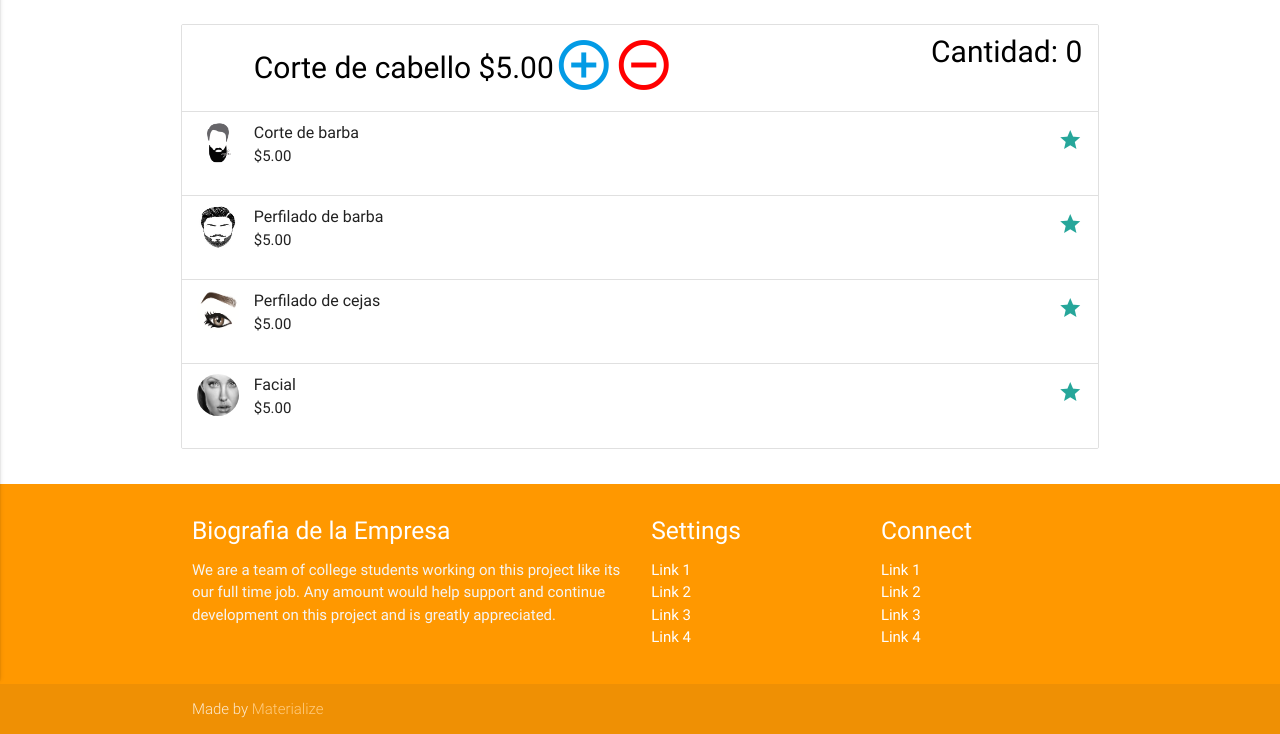
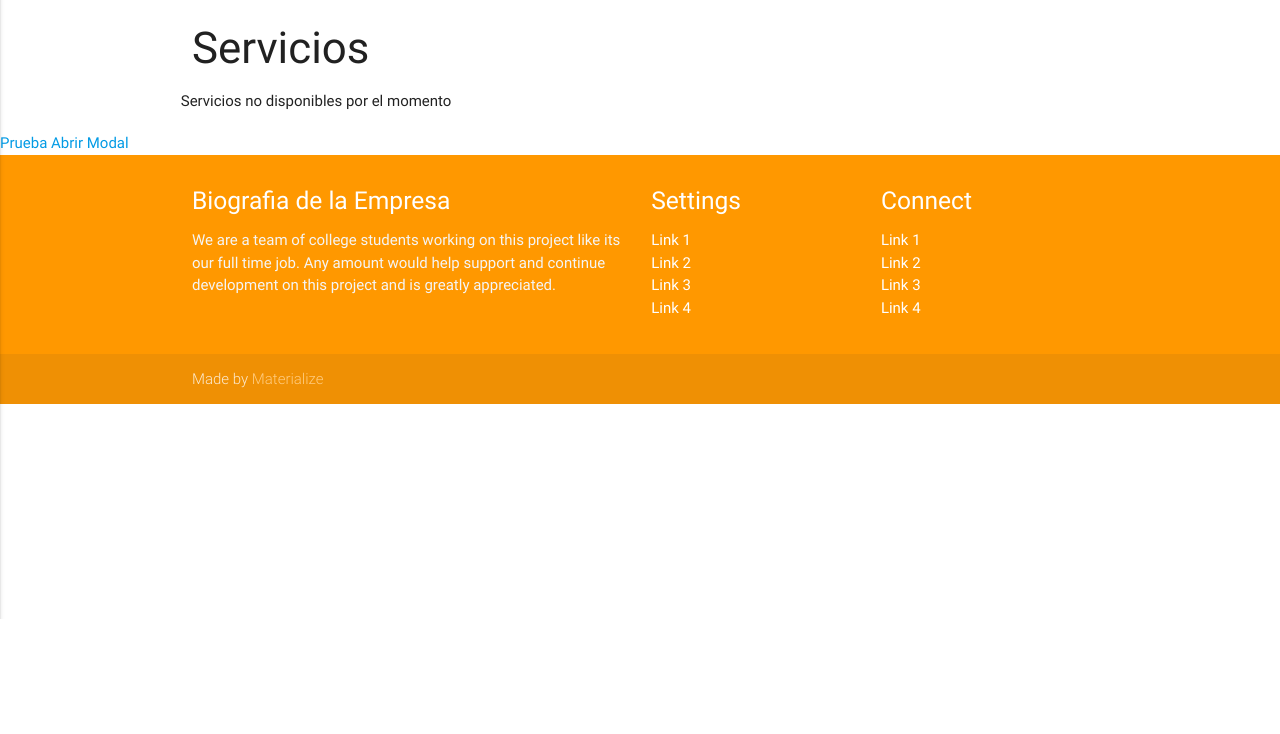
Before and after one commit to rafaelzelaya/TheBoss, a PHP site: page /Vistas/PuntoVenta.php in a window 1280 px wide. Shown: the part 181-915 px from the top of the page. After the commit the page ends 800 px from the top, so only its background shows below. Run offline with PHP 8.4, Linux system fonts and the light colour scheme; the visitor is signed in with stand-in values (Sample User, id 1).

Commit message:
Funcionalidad visual para punto de venta.

```diff
--- a/Vistas/PuntoVenta.php
+++ b/Vistas/PuntoVenta.php
@@ -10,49 +10,29 @@
   <div class="section no-pad-bot" id="index-banner">
     <div class="container">
       <h1 class="header center black-text">Punto de Venta</h1>
-      <div class="row">
-        <ul class="collection">
-          <li class="collection-item avatar valign-wrapper ">
-              <span class="title tamaño_texto">Corte de cabello $5.00</span>
-              <a onclick="AumentarCantidadServicio('codigo1')">
-                <i class="medium material-icons">add_circle_outline</i>
-              </a>
-              <a onclick="ReducirCantidadServicio('codigo1')">
-                <i class="medium material-icons icon_red">remove_circle_outline</i>
-              </a>
-            <a href="#!" class="secondary-content tamaño_texto">
-                Cantidad: <span id="cantidad_codigo1">0</span>
-            </a>
-          </li>
-          <li class="collection-item avatar">
-            <img src="../img/CorteBarba.png" alt="" class="circle">
-            <span class="title">Corte de barba</span>
-            <p>$5.00</p>
-            <a href="#!" class="secondary-content"><i class="material-icons">grade</i></a>
-          </li>
-          <li class="collection-item avatar">
-            <img src="../img/PerfiladoBarba.png" alt="" class="circle">
-            <span class="title">Perfilado de barba</span>
-            <p>$5.00</p>
-            <a href="#!" class="secondary-content"><i class="material-icons">grade</i></a>
-          </li>
-          <li class="collection-item avatar">
-            <img src="../img/PerfiladoCeja.png" alt="" class="circle">
-            <span class="title">Perfilado de cejas</span>
-            <p>$5.00</p>
-            <a href="#!" class="secondary-content"><i class="material-icons">grade</i></a>
-          </li>
-          <li class="collection-item avatar">
-            <img src="../img/facial.png" alt="" class="circle">
-            <span class="title">Facial</span>
-            <p>$5.00</p>
-            <a href="#!" class="secondary-content"><i class="material-icons">grade</i></a>
-          </li>
-</ul>
-      </div>
+      <h3>Servicios</h3>
+      <div class="row" id = "collectionId">Servicios no disponibles por el momento</div>
     </div>
   </div>
-
+  <a onclick="PruebaAbrirModal()">Prueba Abrir Modal</a>
+  <!--Crear modal para venta de productos
+  agregar siempre a la variable Factura los resultados(codigo,cantidad)-->
+  <!-- Modal. Formulario para guardar editar barberos -->
+  <div id="modalBarberoServicio" class="modal modal-fixed-footer">
+    <div class="modal-content">
+      <h4 id="TituloModalBarberoSerivicio">Modal Header</h4>
+      Contenido del modal va aquí
+      <input type="hidden" value="" id="modalIdCodigoServicio" />
+    </div>
+    <div class="modal-footer">
+      <a href="#!"
+        class="modal-action modal-close waves-effect waves-green btn-flat "
+        id = "Boton1ModalBarberoServicio">Boton1</a>
+        <a href="#!"
+          class="modal-action modal-close waves-effect waves-green btn-flat "
+          id = "Boton2Modal">Cancelar</a>
+    </div>
+  </div>
   <?php include "../footer.php"?>
   <script src="../js/PuntoVenta.js"></script>
   </body>
--- a/footer.php
+++ b/footer.php
@@ -38,6 +38,7 @@
   <!--  Scripts-->
   <script src="../js/jquery3.2.1.js"></script>
   <script src="../js/materialize.js"></script>
-  <script src="../js/Menu.js"></script>';
+  <script src="../js/Menu.js"></script>
+  <script src="../js/Global.js"></script>';
   //https://code.jquery.com/jquery-2.1.1.min.js
   ?>
--- /dev/null
+++ b/js/Global.js
@@ -0,0 +1,44 @@
+/*funciones globales de todo el sistema*/
+function ObtenerTodosBarbero(){
+  $.post("../Controladores/BarberoController.php",{
+      funcion: "ObtenerTodosBarbero",
+  },function(data){
+    var todos = data.todos;
+    var grid = "<table class='highlight striped flow-text' >";
+    grid+="<thead><tr>"
+      +"<th>Nombres</th>"
+      +"<th>Apellidos</th>"
+      +"<th>Dui</th>"
+      +"<th></th>"
+      +"<th></th>"
+      +"</tr></thead>"
+      +"<tbody>";
+
+    for(var i = 0;i < todos.length;i++){
+      grid+="<tr>";
+        grid += "<td>"+ todos[i].Nombres + "</td>"
+              + "<td>"+ todos[i].Apellidos + "</td>"
+              + "<td>"+ todos[i].Dui+ "</td>"
+              + "<td style='width:auto'>"
+              + "<a class='btn btn-floating btn-large cyan'"
+              + " onclick='AbrirModal(\"EliminarBarbero\",\""
+              +todos[i].Id+"\",\""
+              +todos[i].Nombres+"\",\""
+              +todos[i].Apellidos+"\",\""
+              +todos[i].Dui+"\")'>"
+              + "<i class='material-icons'>delete</i></a></td>"
+              + "<td><a class='btn btn-floating btn-large cyan'"
+              + "onclick='AbrirModal(\"EditarBarbero\",\""
+              +todos[i].Id+"\",\""
+              +todos[i].Nombres+"\",\""
+              +todos[i].Apellidos+"\",\""
+              +todos[i].Dui+"\")'>"
+              + "<i class='material-icons'>edit</i></a></td>";
+      grid+="</tr>";
+    }
+    grid+="</tbody></table>";
+    $("#Resultado").html('');
+    $("#Resultado").html(grid);
+    $("#Resultado").removeClass('scale-out');
+  });
+}
--- a/js/PuntoVenta.js
+++ b/js/PuntoVenta.js
@@ -1,15 +1,105 @@
-function AumentarCantidadServicio(codigo){
-  var entero = parseInt($("#cantidad_"+codigo).html(),10);
-  entero++;
-  $("#cantidad_"+codigo).html(entero);
+//Almacena toda la información del detalle de Factura
+//cada vez que se aumenta o disminuye en 1 los servicios o productos.
+var Factura = {};
+$( document ).ready(function() {
+  $('.modal').modal();
+  // Cargar la lista de servicios de theboss
+  CargarListaServicio();
+});
+function CargarListaServicio(){
+  $.post("../Controladores/PuntoVentaController.php",{
+      funcion: "ObtenerTodosServicios",
+  },function(data){
+    Materialize.toast(data.mensaje,4000);
+    var todos = data.todos;
+    var collection = "<ul class='collection'>";
+    for(var i = 0;i<todos.length;i++){
+      collection += "<li class='collection-item avatar valign-wrapper'>";
+      collection += "<span class='title tamaño_texto'>" + todos[i].Nombre
+                 +" " + todos[i].Precio+"</span>";
+      collection += "<a onclick='AbrirSeleccionBarbero('"+todos[i].Codigo+"')'>";
+      collection += "<i class='medium material-icons'>add_circle_outline</i>";
+      collection += "</a>";
+        collection += "<a onclick='ReducirCantidadServicio('"+todos[i].Codigo+"')'>";
+        collection += "<i class='medium material-icons icon_red'>remove_circle_outline</i>";
+      collection += "</a>";
+      collection += "<a href='#!' class='secondary-content tamaño_texto'>";
+        collection += "Cantidad: <span id='cantidad_"+todos[i].Codigo+"'>0</span>";
+      collection += "</a>";
+      collection += "</li>";
+    }
+    collection +="</ul>";
+    $("#collectionId").html(collection);
+  });
 }
-function ReducirCantidadServicio(codigo){
+/*Esta funcion se dispara cuando se seleccionar aumentar a la cantidad
+de un servicio en la vista principal*/
+function AbrirSeleccionBarbero(codigoServicio){
+  //Abrir modal si no esta abierto
+  $('#modalBarberoServicio').modal('open');//falta verificar que no este abierto
+  //ocultar el codigo del servicio y otros datos dentro del modal
+  $("#modalIdCodigoServicio").val(codigoServicio);
+  //Cargar la lista de barberos
+}
+/*Carga la lista de barberos para mostrarlos en el modal*/
+function CargarListaBarberos(){
+//invocar el controler de barberos para esto.
+}
+
+/*Esta funcion se dispara cuando se selecciona un barbero en el modal
+deben estar las llamadas a funciones precargadas con el id de cada barbero*/
+function BarberoSeleccionado(idBarbero){
+  //debe estar oculta la información de codigo del servicio
+  //obtener el codigo del servicio
+  //Cerrar el modal
+  //llamar AumentarCantidadServicio(codigoServicio,idBarbero);
+}
+function AumentarCantidadServicio(codigoServicio,idBarbero){
+  var cantidad = parseInt($("#cantidad_"+codigoServicio).html(),10);
+  cantidad++;
+  $("#cantidad_"+codigoServicio).html(cantidad);
+  Factura[codigoServicio] = {
+    Cantidad: cantidad,
+    IdBarbero: idBarbero
+  };
+}
+
+/*Esta funcion se dispara cuando se pulsa el menos en un servicio*/
+function DeseleccionarBarberos(){
+  //Abrir modal si no esta abierto
+  //MostrarBarberosEnDeseleccion();
+}
+/*Muestra los barberos en el modal para ser deseleccionados*/
+function MostrarBarberosEnDeseleccion(){
+  //Eliminar contenido previo donde se mostrara la lista de barberos
+  /*utilizar la variable global Factura para mostrar todos los barberos
+  con el respectivo servicio asociado*/
+  /*Agrega una funcion al pulsar un barbero con su servicio que elimina
+  de la lista glogal factura el barbero con el servicio asociado y recarga
+  la lista de factura
+  ReducirCantidadServicio(codigo,idBarbero)*/
+}
+function ReducirCantidadServicio(codigo,idBarbero){
   var entero = parseInt($("#cantidad_"+codigo).html(),10);
   if(entero <= 0){
     entero = 0;
+    //Eliminar aquí de factura el servicio agregado ya que es 0
   }
   else{
     entero--;
   }
   $("#cantidad_"+codigo).html(entero);
+  Factura[codigo] = {
+    Cantidad: cantidad,
+    IdBarbero: idBarbero
+  };
 }
+function PruebaAbrirModal(){
+  $('#modalBarberoServicio').modal('open');
+}
+function ConfigurarModal(titulo,txtBoton,funcionAceptar){
+    $("#TituloModalBarberoSerivicio").html(titulo);
+    $("#Boton1ModalBarberoServicio").html(txtBoton);
+    $("#Boton1ModalBarberoServicio").off();
+    $("#Boton1ModalBarberoServicio").click(funcionAceptar);
+}
```
Also changed, not shown: js/Barbero.js (+0 -43 lines).
